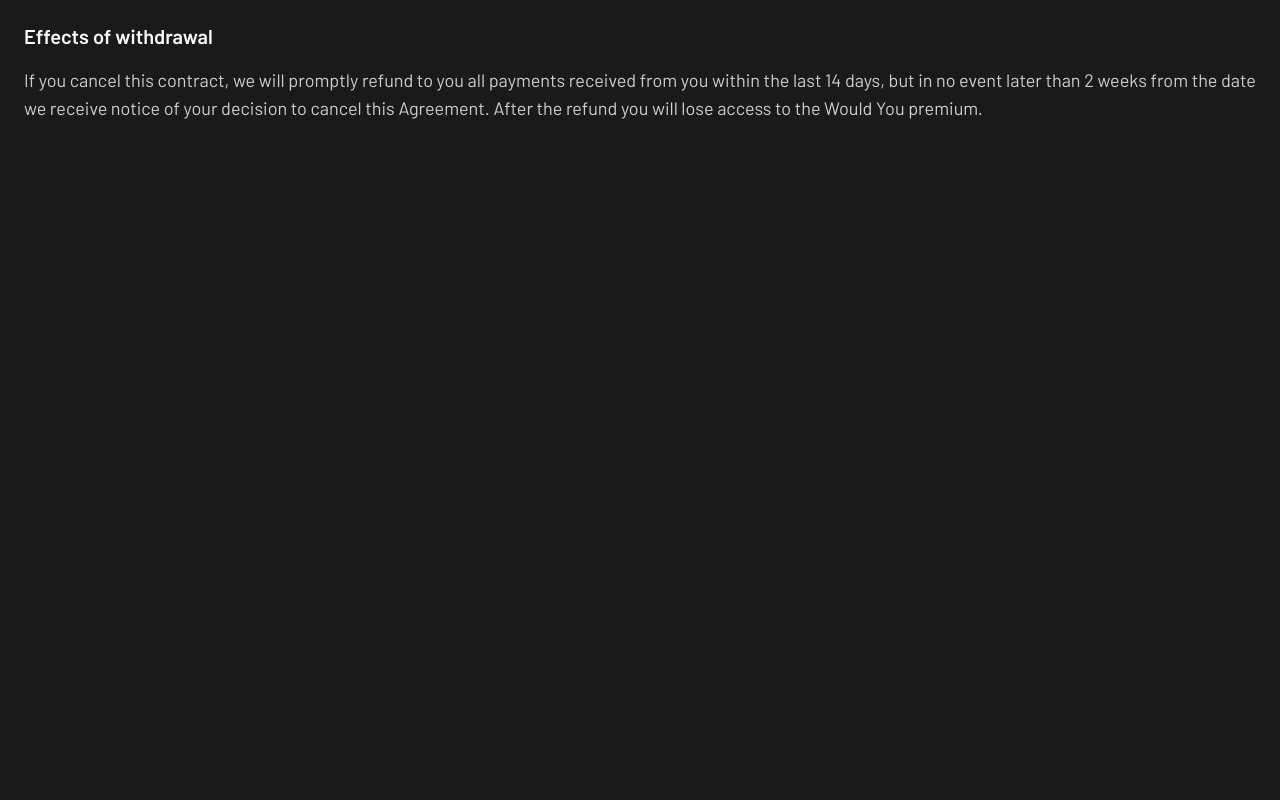
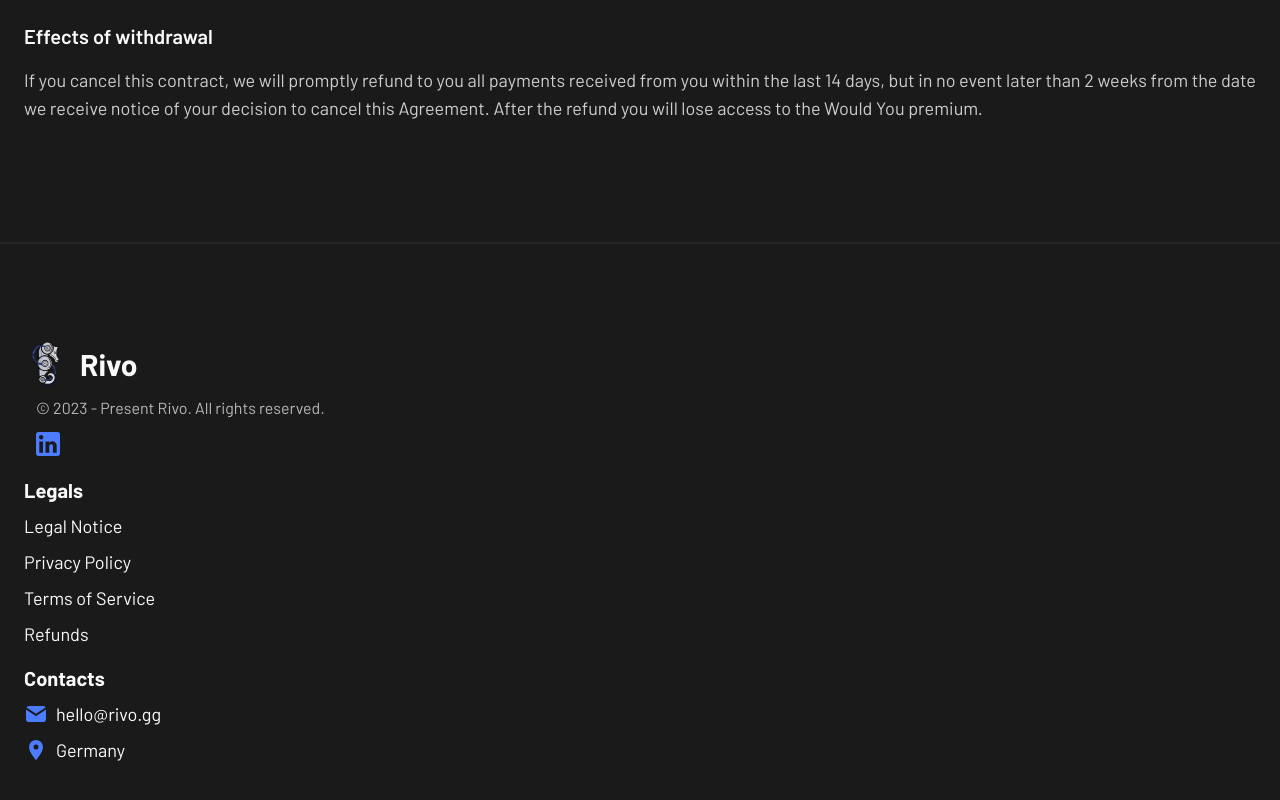
Before and after one commit to rivo-gg/website, a Next.js app: page /refunds in a window 1280 px wide. Shown: the part 626-1426 px from the top of the page. Before the commit the page ends 804 px from the top, so only its background shows below. Built offline with nearby package versions, Linux system fonts and the light colour scheme.

Commit message:
feat: footer
missing responsiveness

```diff
--- a/app/layout.tsx
+++ b/app/layout.tsx
@@ -1,3 +1,4 @@
+import { Footer } from '@/components/footer'
 import { Navbar } from '@/components/navbar'
 import type { Metadata } from 'next'
 import { ThemeProvider } from 'next-themes'
@@ -31,6 +32,7 @@ export default function RootLayout({
         >
           <Navbar />
           {children}
+          <Footer />
         </ThemeProvider>
       </body>
     </html>
--- /dev/null
+++ b/app/not-found.tsx
@@ -0,0 +1,3 @@
+export default function NotFound() {
+  return <></>
+}
--- a/app/refunds/page.tsx
+++ b/app/refunds/page.tsx
@@ -30,7 +30,7 @@ export default function Page() {
             You have the right to cancel your subscription or purchase of Rivo
             Premium within 14 days without giving any reason. The withdrawal
             period expires 14 days after the date of conclusion of the contract.
-            How to exercise your right of withdrawal
+            How to exercise your right of withdrawal.
           </span>
         </div>
         <div className="flex flex-col gap-4">
--- /dev/null
+++ b/components/footer.tsx
@@ -0,0 +1,84 @@
+import { LinkedinIcon, LocationIcon, MailIcon, Rivo } from '@/icons'
+import { cn } from '@/lib/utils'
+import Link from 'next/link'
+import React from 'react'
+
+export function Footer() {
+  return (
+    <footer className="mt-24 flex items-center justify-center border-t-2 px-6 pb-12 pt-24">
+      <div className="flex w-fit max-w-7xl flex-col items-center gap-12 sm:flex-wrap md:w-full md:items-start md:justify-between md:gap-4">
+        <div className="order-last flex flex-col gap-2 md:order-first">
+          <Link
+            href="/"
+            className="flex items-center gap-2"
+          >
+            <Rivo className="h-12 w-12" />
+            <span className="text-3xl font-bold">Rivo</span>
+          </Link>
+          <span className="ml-3 text-foreground/70">
+            © 2023 - Present Rivo. All rights reserved.
+          </span>
+          <div className="ml-2 flex gap-1">
+            <Link href="https://www.linkedin.com/company/rivo-gg/">
+              <LinkedinIcon className="h-8 w-8 text-primary transition hover:-translate-y-0.5" />
+            </Link>
+          </div>
+        </div>
+        <FooterList>
+          <FooterTitle>Legals</FooterTitle>
+          <FooterLink href="/legal">Legal Notice</FooterLink>
+          <FooterLink href="/privacy">Privacy Policy</FooterLink>
+          <FooterLink href="/tos">Terms of Service</FooterLink>
+          <FooterLink href="/refunds">Refunds</FooterLink>
+        </FooterList>
+        <FooterList>
+          <FooterTitle>Contacts</FooterTitle>
+          <FooterLink
+            href="mailto:hello@rivo.gg"
+            className="flex items-center gap-2"
+          >
+            <MailIcon className="h-6 w-6 text-primary" />
+            hello@rivo.gg
+          </FooterLink>
+          <span className="flex items-center gap-2 text-lg">
+            <LocationIcon className="h-6 w-6 text-primary" />
+            Germany
+          </span>
+        </FooterList>
+      </div>
+    </footer>
+  )
+}
+
+const FooterList = ({
+  children,
+  className
+}: {
+  children: React.ReactNode
+  className?: string
+}) => <div className={cn('flex flex-col gap-2', className)}>{children}</div>
+
+const FooterTitle = ({
+  children,
+  className
+}: {
+  children: React.ReactNode
+  className?: string
+}) => <span className={cn('text-xl font-bold', className)}>{children}</span>
+
+const FooterLink = ({
+  href,
+  children,
+  className
+}: {
+  href: string
+  children: React.ReactNode
+  className?: string
+}) => (
+  <Link
+    href={href}
+    className={cn('w-fit text-lg transition hover:text-blue-500', className)}
+  >
+    {children}
+  </Link>
+)
--- a/icons/index.tsx
+++ b/icons/index.tsx
@@ -533,3 +533,54 @@ export function Rivo(props: SVGProps<SVGSVGElement>) {
     </svg>
   )
 }
+
+export function MailIcon(props: SVGProps<SVGSVGElement>) {
+  return (
+    <svg
+      xmlns="http://www.w3.org/2000/svg"
+      width="1em"
+      height="1em"
+      viewBox="0 0 24 24"
+      {...props}
+    >
+      <g fill="currentColor">
+        <path d="M22 7.535V17a3 3 0 0 1-2.824 2.995L19 20H5a3 3 0 0 1-2.995-2.824L2 17V7.535l9.445 6.297l.116.066a1 1 0 0 0 .878 0l.116-.066z"></path>
+        <path d="M19 4c1.08 0 2.027.57 2.555 1.427L12 11.797l-9.555-6.37a3 3 0 0 1 2.354-1.42L5 4z"></path>
+      </g>
+    </svg>
+  )
+}
+
+export function LocationIcon(props: SVGProps<SVGSVGElement>) {
+  return (
+    <svg
+      xmlns="http://www.w3.org/2000/svg"
+      width="1em"
+      height="1em"
+      viewBox="0 0 24 24"
+      {...props}
+    >
+      <path
+        fill="currentColor"
+        d="M12 11.5A2.5 2.5 0 0 1 9.5 9A2.5 2.5 0 0 1 12 6.5A2.5 2.5 0 0 1 14.5 9a2.5 2.5 0 0 1-2.5 2.5M12 2a7 7 0 0 0-7 7c0 5.25 7 13 7 13s7-7.75 7-13a7 7 0 0 0-7-7"
+      ></path>
+    </svg>
+  )
+}
+
+export function LinkedinIcon(props: SVGProps<SVGSVGElement>) {
+  return (
+    <svg
+      xmlns="http://www.w3.org/2000/svg"
+      width="1em"
+      height="1em"
+      viewBox="0 0 24 24"
+      {...props}
+    >
+      <path
+        fill="currentColor"
+        d="M19 3a2 2 0 0 1 2 2v14a2 2 0 0 1-2 2H5a2 2 0 0 1-2-2V5a2 2 0 0 1 2-2zm-.5 15.5v-5.3a3.26 3.26 0 0 0-3.26-3.26c-.85 0-1.84.52-2.32 1.3v-1.11h-2.79v8.37h2.79v-4.93c0-.77.62-1.4 1.39-1.4a1.4 1.4 0 0 1 1.4 1.4v4.93zM6.88 8.56a1.68 1.68 0 0 0 1.68-1.68c0-.93-.75-1.69-1.68-1.69a1.69 1.69 0 0 0-1.69 1.69c0 .93.76 1.68 1.69 1.68m1.39 9.94v-8.37H5.5v8.37z"
+      ></path>
+    </svg>
+  )
+}
```
